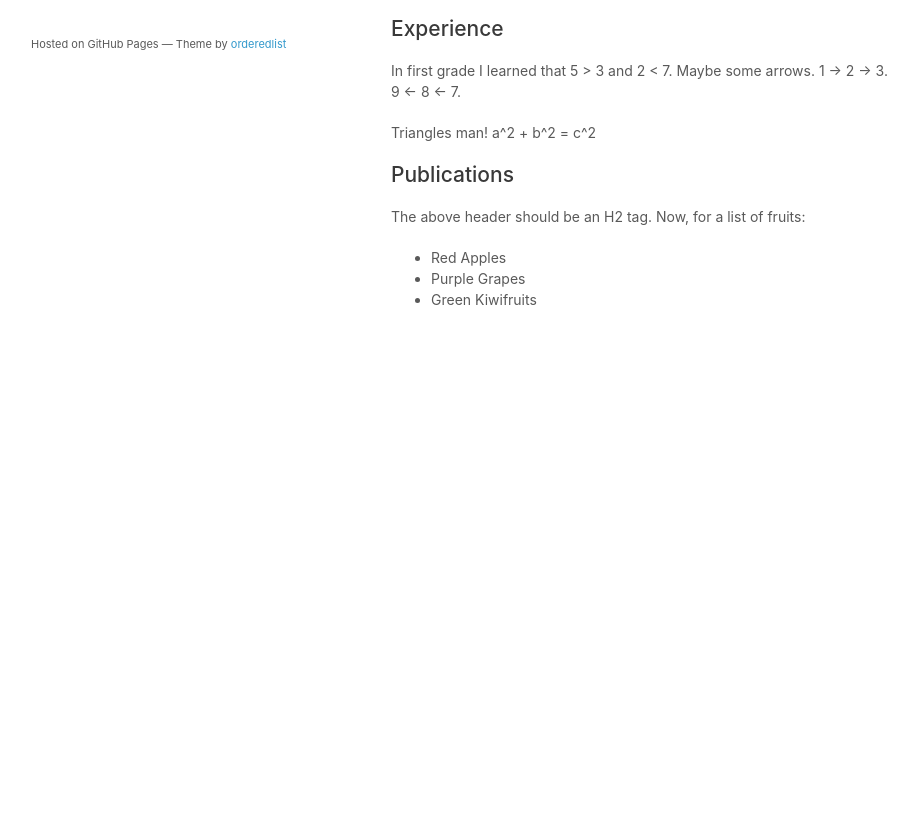
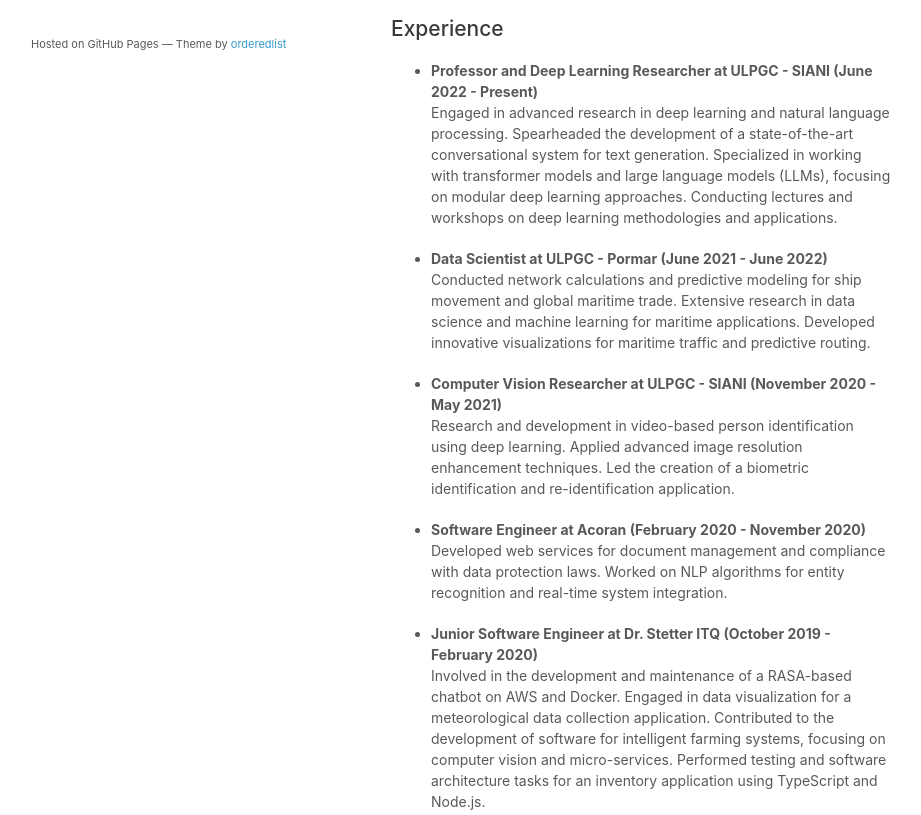
Before and after one commit to miguel-kjh/miguel-kjh.github.io, a plain HTML site: page index.html in a window 1280 px wide. Shown: the part 677-1492 px from the top of the page, without its empty margins (179-1100 px from the left). Before the commit the page ends 1057 px from the top, so only its background shows below. Drawn offline with nearby package versions, Linux system fonts and the light colour scheme; a web font is replaced by a local one.

Commit message:
add laboral experience

```diff
--- a/index.html
+++ b/index.html
@@ -53,9 +53,34 @@
 
         <h2>Experience</h2>
 
-        <p>In first grade I learned that 5 &gt; 3 and 2 &lt; 7. Maybe some arrows. 1 -&gt; 2 -&gt; 3. 9 &lt;- 8 &lt;- 7.</p>
+        <ul>
+          <li><b>Professor and Deep Learning Researcher at ULPGC - SIANI (June 2022 - Present)</b></li>
+          <p>Engaged in advanced research in deep learning and natural language processing.
+             Spearheaded the development of a state-of-the-art conversational system for text generation.
+             Specialized in working with transformer models and large language models (LLMs), focusing on modular deep learning approaches.
+             Conducting lectures and workshops on deep learning methodologies and applications.</p>
 
-        <p>Triangles man! a^2 + b^2 = c^2</p>
+          <li><b>Data Scientist at ULPGC - Pormar (June 2021 - June 2022)</b></li>
+          <p>Conducted network calculations and predictive modeling for ship movement and global maritime trade.
+             Extensive research in data science and machine learning for maritime applications.
+             Developed innovative visualizations for maritime traffic and predictive routing.</p>
+
+          <li><b>Computer Vision Researcher at ULPGC - SIANI (November 2020 - May 2021)</b></li>
+          <p>Research and development in video-based person identification using deep learning.
+             Applied advanced image resolution enhancement techniques.
+             Led the creation of a biometric identification and re-identification application.</p>
+
+          <li><b>Software Engineer at Acoran (February 2020 - November 2020)</b></li>
+          <p>Developed web services for document management and compliance with data protection laws.
+             Worked on NLP algorithms for entity recognition and real-time system integration.</p>
+
+          <li><b>Junior Software Engineer at Dr. Stetter ITQ (October 2019 - February 2020)</b></li>
+          <p>Involved in the development and maintenance of a RASA-based chatbot on AWS and Docker.
+             Engaged in data visualization for a meteorological data collection application.
+             Contributed to the development of software for intelligent farming systems, focusing on computer vision and micro-services.
+             Performed testing and software architecture tasks for an inventory application using TypeScript and Node.js.</p>
+        </ul>
+
 
         <h2>Publications</h2>
 
```
